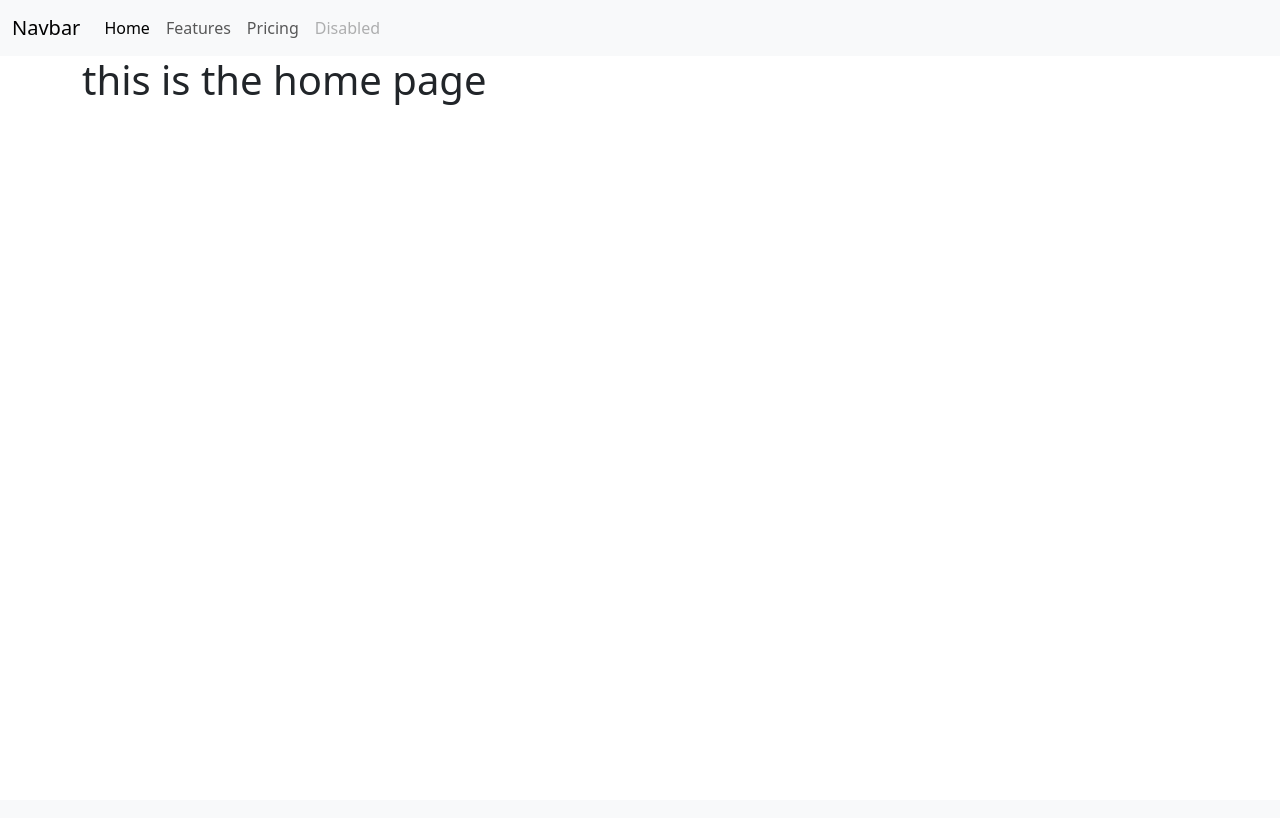
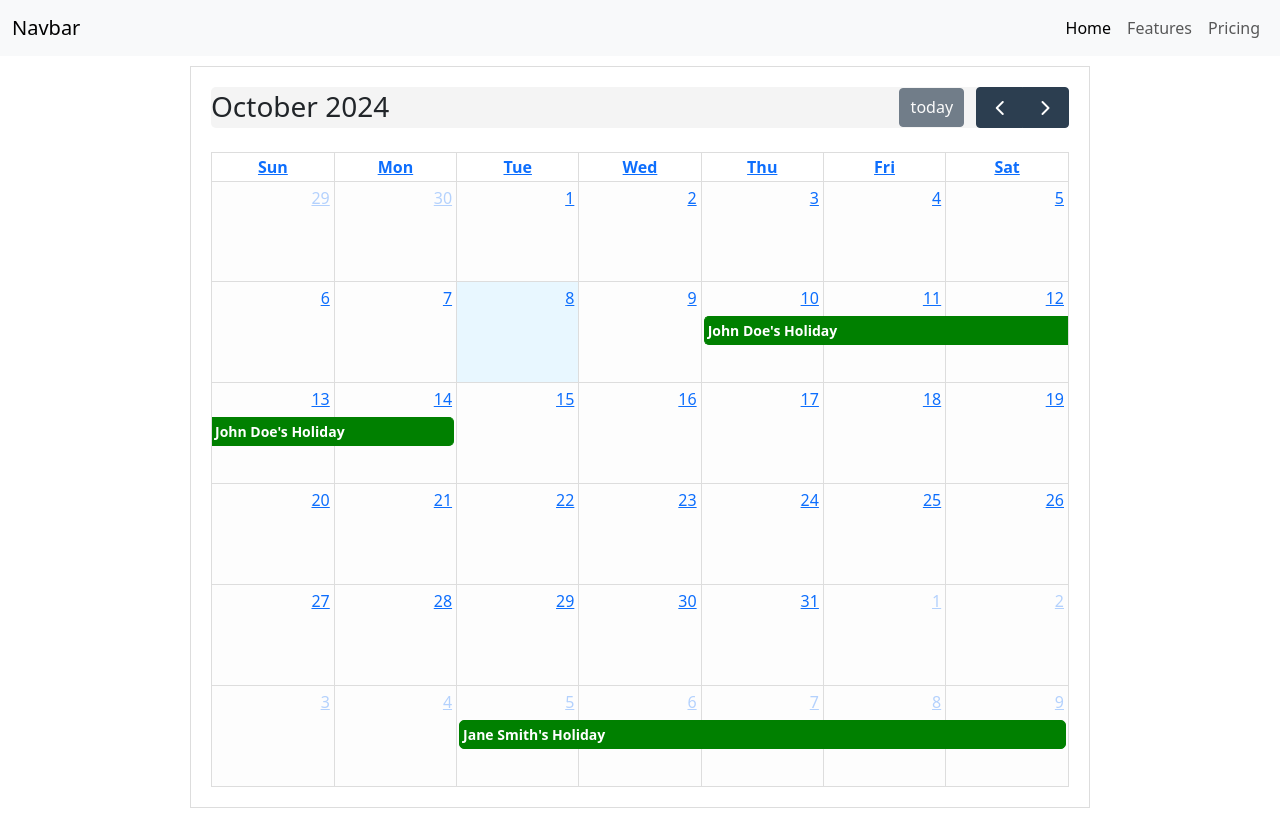
Before and after one commit to mnevison/mp-tres, a Flask app: page / in a window 1280 px wide. Before the commit the page ends 105 px from the top, so only its background shows below. Run offline with Flask 3, Linux system fonts and the light colour scheme; lists and menus that the app fills with data are empty; some libraries are stand-ins or nearby versions.

Commit message:
added: script to display calendar and some styles

```diff
--- a/nightsapp/static/css/style.css
+++ b/nightsapp/static/css/style.css
@@ -0,0 +1,48 @@
+/* Style for the calendar container */
+#calendar {
+  max-width: 900px;
+  margin: 10px auto;
+  border: 1px solid #ddd;
+  padding: 20px;
+}
+
+/* Change background color of the calendar header */
+.fc-toolbar {
+  background-color: #f4f4f4;
+  border-radius: 5px;
+}
+
+/* Style the day cells */
+.fc-daygrid-day {
+  background-color: #fdfdfd;
+  border: 1px solid #e0e0e0;
+  transition: background-color 0.3s;
+}
+
+/* Highlight on hover */
+.fc-daygrid-day:hover {
+  background-color: #f0f0f0;
+}
+
+/* Style event text */
+.fc-event {
+  font-size: 14px;
+  font-weight: bold;
+  color: #fff;
+  border-radius: 5px;
+  padding: 2px;
+}
+
+/* Custom color for events */
+.fc-event-green {
+  background-color: #28a745;
+}
+
+.fc-event-red {
+  background-color: #dc3545;
+}
+
+/* Style for today's date */
+.fc-day-today {
+  background-color: #e8f7ff !important;
+}
--- a/nightsapp/static/js/script.js
+++ b/nightsapp/static/js/script.js
@@ -0,0 +1,23 @@
+document.addEventListener("DOMContentLoaded", function () {
+  var calendarEl = document.getElementById("calendar");
+
+  var calendar = new FullCalendar.Calendar(calendarEl, {
+    initialView: "dayGridMonth",
+    events: [
+      {
+        title: "John Doe's Holiday",
+        start: "2024-10-10",
+        end: "2024-10-15",
+        color: "green",
+      },
+      {
+        title: "Jane Smith's Holiday",
+        start: "2024-11-05",
+        end: "2024-11-10",
+        color: "green",
+      },
+    ],
+  });
+
+  calendar.render();
+});
--- a/nightsapp/templates/base.html
+++ b/nightsapp/templates/base.html
@@ -14,6 +14,10 @@
     <link
       href="https://cdn.jsdelivr.net/npm/fullcalendar@5.10.1/main.min.css"
       rel="stylesheet"
+    />
+    <link
+      rel="stylesheet"
+      href="{{ url_for('static', filename='css/style.css') }}"
     />
     <title>{% block title %}Nights Planner{% endblock %}</title>
   </head>
@@ -33,7 +37,7 @@
           <span class="navbar-toggler-icon"></span>
         </button>
         <div class="collapse navbar-collapse" id="navbarNav">
-          <ul class="navbar-nav">
+          <ul class="navbar-nav ms-auto">
             <li class="nav-item">
               <a
                 class="nav-link active"
@@ -48,15 +52,13 @@
             <li class="nav-item">
               <a class="nav-link" href="#">Pricing</a>
             </li>
-            <li class="nav-item">
-              <a class="nav-link disabled" aria-disabled="true">Disabled</a>
-            </li>
           </ul>
         </div>
       </div>
     </nav>
     <div class="container">{% block content %} {% endblock %}</div>
 
+    <script src="{{ url_for('static', filename='js/script.js')}}"></script>
     <!-- Bootstrap JS -->
     <script
       src="https://cdn.jsdelivr.net/npm/bootstrap@5.3.3/dist/js/bootstrap.bundle.min.js"
--- a/nightsapp/templates/home.html
+++ b/nightsapp/templates/home.html
@@ -1,6 +1,6 @@
 {% extends "base.html" %} {% block title %}Planner{% endblock %} {% block
 content %}
 
-<h1>this is the home page</h1>
+<div id="calendar"></div>
 
 {% endblock %}
```
Also changed, not shown: README.md.
